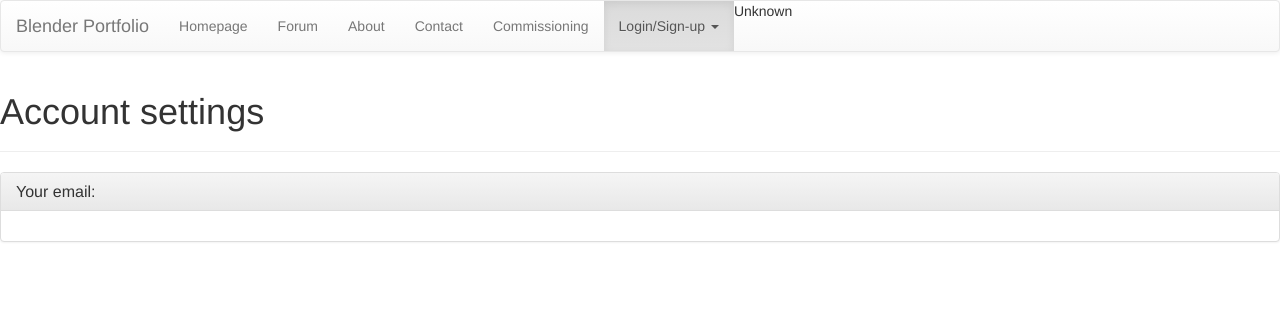
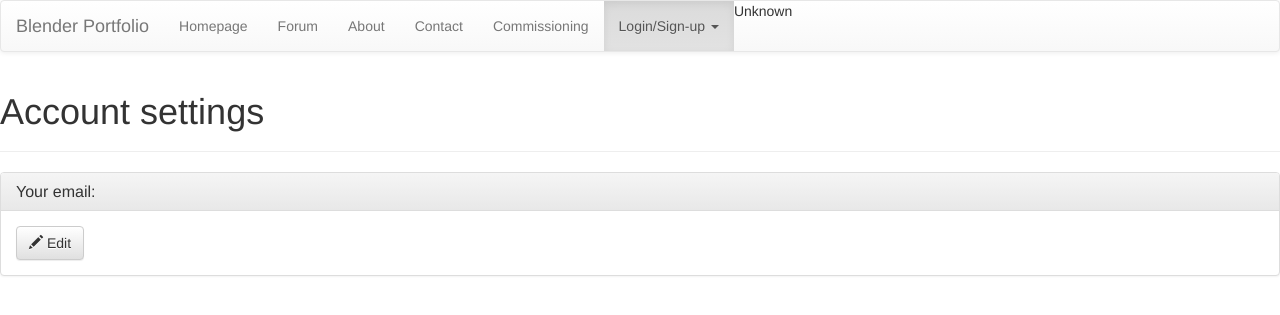
Before and after one commit to slothgamez/fireplex.github.io, a Jekyll site: the page account-settings/index.html, which Jekyll copies as it is, in a window 1280 px wide. Shown: the top 315 px of the page. Built offline with Jekyll 4.4.1, drawn with Linux system fonts in a browser that asks for light colours; nearby versions of some CDN libraries; comment, search, counter and statistics services are not loaded.

Commit message:
Update index.html

```diff
--- a/account-settings/index.html
+++ b/account-settings/index.html
@@ -350,7 +350,7 @@
   </div>
 
 		<!-- Firebase edit email modal -->
-  <div class="modal fade" id="passresetModal" role="dialog">
+  <div class="modal fade" id="emaileditModal" role="dialog">
     <div class="modal-dialog modal-sm">
 
       <!-- Modal content-->
@@ -383,6 +383,9 @@
 		</div>
 		<div class="panel-body">
 			<span id="account-email" style="display:inline"></span>
+			<button type="button" class="btn btn-default" data-toggle="modal" data-target="#emaileditModal">
+				<span class="glyphicon glyphicon-pencil" aria-hidden="true"></span> Edit
+			</button>
 		</div>
 	</div>
 </body>
```
